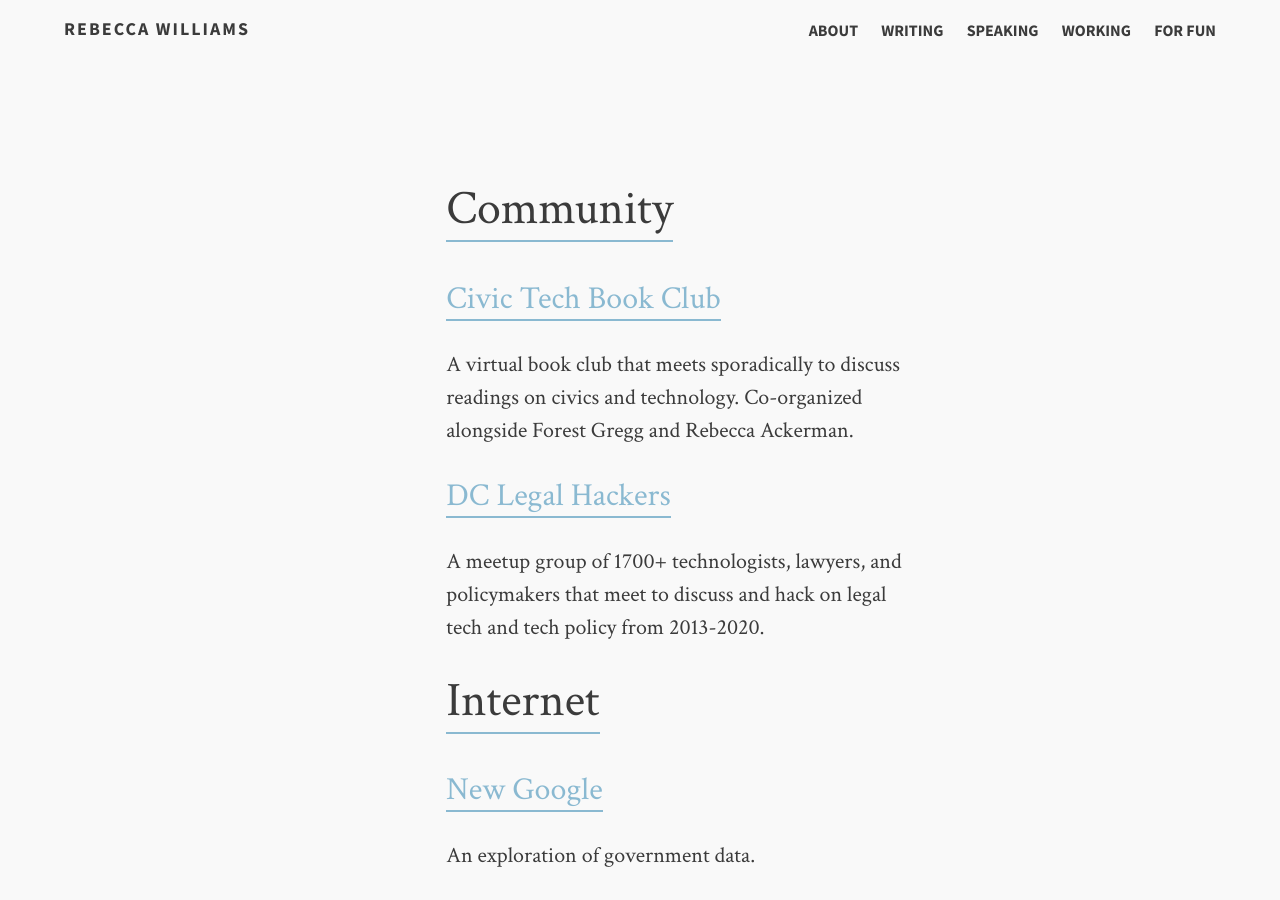
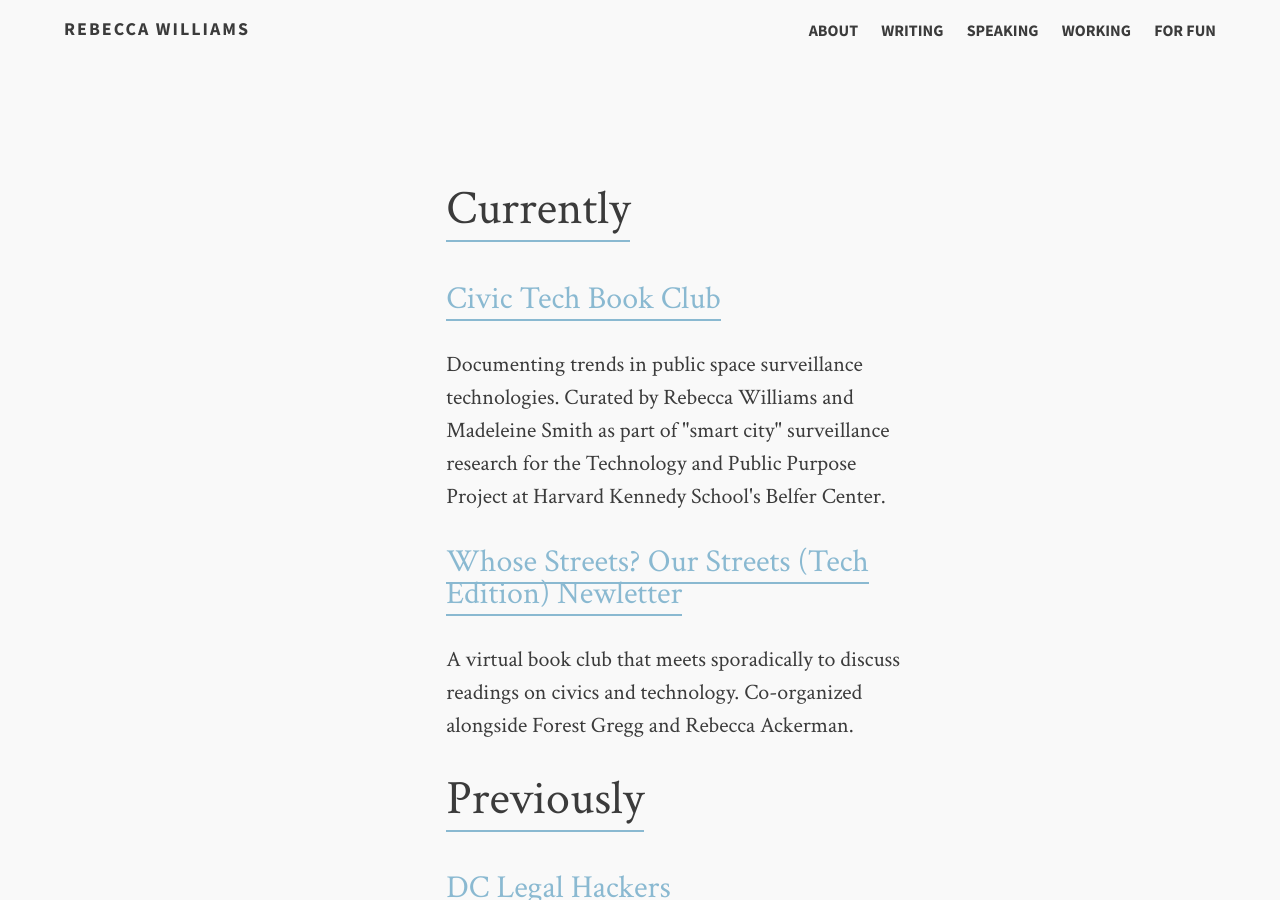
Before and after one commit to rebeccawilliams/rebeccawilliams.us, a Jekyll site: the page built from fun.md, in a window 1280 px wide and 900 px high. Built offline with Jekyll 4.4.1, drawn with Linux system fonts in a browser that asks for light colours; nearby versions of some CDN libraries.

Commit message:
Update fun.html

```diff
--- a/_layouts/fun.html
+++ b/_layouts/fun.html
@@ -4,12 +4,14 @@
         <section class="article archive">
           <article class="archive-wrap">
               <ol class="post-list">
-                 <lh><h2><span class="bb">Community</a></span></h2></lh>
+                 <lh><h2><span class="bb">Currently</a></span></h2></lh>
                  <p><h3><span class="bb"><a href=//civictechbook.club>Civic Tech Book Club</a></span></h3></p>
+		 <p>Documenting trends in public space surveillance technologies. Curated by Rebecca Williams and Madeleine Smith as part of "smart city" surveillance research for the Technology and Public Purpose Project at Harvard Kennedy School's Belfer Center.</p>
+                 <p><h3><span class="bb"><a href=//whosestreets.substack.com>Whose Streets? Our Streets (Tech Edition) Newletter</a></span></h3></p>
 		 <p>A virtual book club that meets sporadically to discuss readings on civics and technology. Co-organized alongside Forest Gregg and Rebecca Ackerman.</p>
-                 <p><h3><span class="bb"><a href=//www.meetup.com/dclegalhackers/>DC Legal Hackers</a></span></h3></p>
+		  <lh><h2><span class="bb">Previously</a></span></h2></lh>
+		  <p><h3><span class="bb"><a href=//www.meetup.com/dclegalhackers/>DC Legal Hackers</a></span></h3></p>
 <p>A meetup group of 1700+ technologists, lawyers, and policymakers that meet to discuss and hack on legal tech and tech policy from 2013-2020.</p>
-		  <lh><h2><span class="bb">Internet</a></span></h2></lh>
 <p><h3><span class="bb"><a href=http://rebeccawilliams.github.io/newgoogle/>New Google</a></span></h3></p>
 <p>An exploration of government data.</p>
 	          <p><h3><span class="bb"><a href=//whatisdata.info>What is Data?</a></span></h3></p>
```
